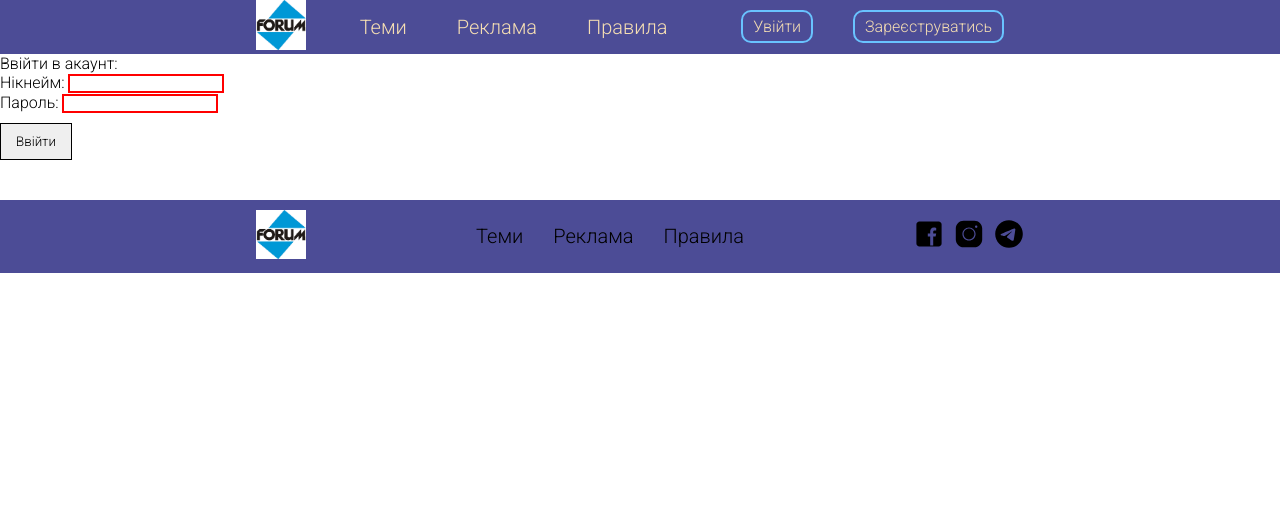
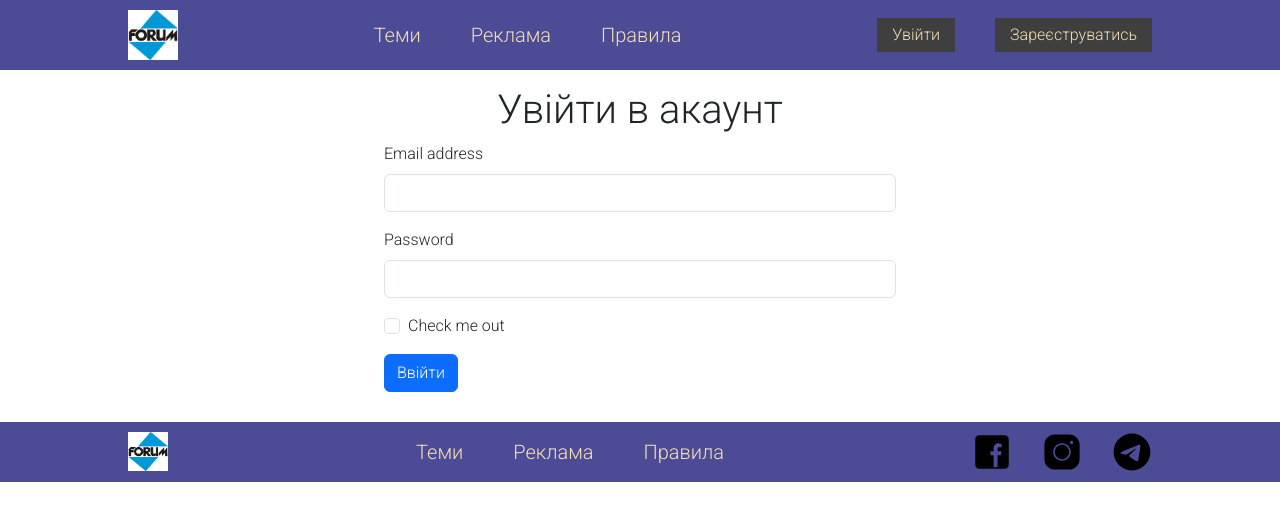
Before and after one commit to b7sj3o/forum_site, a Django app: page /forum_members/login_user in a window 1280 px wide. Shown: the top 521 px of the page. Run offline with Django 4.2, Linux system fonts and the light colour scheme; style sheets or scripts are compiled from the project's sources; some libraries are stand-ins or nearby versions.

Commit message:
some-changes-login-and-main

```diff
--- a/forum_dj/forum/forum_members/templates/forum_members/login.html
+++ b/forum_dj/forum/forum_members/templates/forum_members/login.html
@@ -8,32 +8,54 @@
 
 
 {% block content %}
-    <h1>Ввійти в акаунт:</h1>
+    <h1 class="text-center fw-medium mt-3 fs-1">Увійти в акаунт</h1>
+    {% if messages %}
+        {% for message in messages %}
 
+            <div class="container_login">
+                <div class="alert alert-warning" role="alert">
+                    {{ message }}
+                </div>
+                <form method="POST" action="">
+                    {% csrf_token %}
+                    <div class="mb-3">
+                    <label for="username" class="form-label">Email address</label>
+                    <input type="text" class="form-control" name="username" aria-describedby="emailHelp">
+                    </div>
+                    <div class="mb-3">
+                    <label for="password" class="form-label">Password</label>
+                    <input type="password" class="form-control" name="password">
+                    </div>
+                    <div class="mb-3 form-check">
+                    <input type="checkbox" class="form-check-input" id="exampleCheck1">
+                    <label class="form-check-label" for="exampleCheck1">Check me out</label>
+                    </div>
+                    <input type="submit" class="btn btn-primary" value="Ввійти">
+                </form>
+            </div>
+        {% endfor %}
 
-    {% if messages %}
-        <form method="POST" action="">
-            {% csrf_token %}
-            <label for="username">Нікнейм:</label>
-            <input type="text" id="username" name="username" required autocomplete="off">
-            <br>
-            <label for="password">Пароль:</label>
-            <input type="password" id="password" name="password" required autocomplete="off">
-            <br>
-            <input type="submit" value="Ввійти" class="submit-inp">
-        </form>
         <!-- тут форма, якщо є помилка -->
     {% else %}
-        <form method="POST" action="">
-            {% csrf_token %}
-            <label for="username">Нікнейм:</label>
-            <input type="text" id="username" name="username" required autocomplete="off">
-            <br>
-            <label for="password">Пароль:</label>
-            <input type="password" id="password" name="password" required autocomplete="off">
-            <br>
-            <input type="submit" value="Ввійти" class="submit-inp">
-        </form>
+        <div class="container_login">
+            <form method="POST" action="">
+                {% csrf_token %}
+                <div class="mb-3">
+                  <label for="username" class="form-label">Email address</label>
+                  <input type="text" class="form-control" name="username" aria-describedby="emailHelp">
+                </div>
+                <div class="mb-3">
+                  <label for="password" class="form-label">Password</label>
+                  <input type="password" class="form-control" name="password">
+                </div>
+                <div class="mb-3 form-check">
+                  <input type="checkbox" class="form-check-input" id="exampleCheck1">
+                  <label class="form-check-label" for="exampleCheck1">Check me out</label>
+                </div>
+                <input type="submit" class="btn btn-primary" value="Ввійти">
+            </form>
+        </div>
+
         <!-- тут початкова форма -->
     {% endif %}
 
--- a/forum_dj/forum/forum_members/views.py
+++ b/forum_dj/forum/forum_members/views.py
@@ -11,7 +11,7 @@ def login_user(request):
             login(request, user)
             return redirect('home')
         else:
-            messages.success(request, ('Сталася помилка, спробуйте знову'))
+            messages.success(request, ('Неправильний логін чи пароль. Спробуйте знову'))
             return redirect('login')
     else:
         return render(request, 'forum_members/login.html', {})
--- a/forum_dj/forum/forum_pages/static/forum_pages/css/base.scss
+++ b/forum_dj/forum/forum_pages/static/forum_pages/css/base.scss
@@ -20,6 +20,8 @@ ul,
 ol,
 li {
     list-style: none;
+    margin: 0;
+    padding: 0;
 }
 
 h1,
@@ -43,10 +45,18 @@ h6 {
     padding: 0 15px;
     box-sizing: content-box;
 }
+
+.container_login {
+    max-width: 40%;
+    margin: 0 auto;
+    padding: 0 15px;
+    box-sizing: content-box;
+}
+
 .header {
     background-color: $mainColor;
+    padding: 10px 0;
     .container {
-        width: 60%;
         display: flex;
         justify-content: space-between;
         flex-direction: row;
@@ -60,19 +70,14 @@ h6 {
     &__auth {
         display: flex;
         gap: 40px;
-        padding: 10px 20px;
-        cursor: pointer;
-        text-align: center;
-        text-decoration: none;
-        border-radius: 5px;
-        transition:
-            background-color 0.3s,
-            color 0.3s;
         a {
+            padding: 5px 15px;
             color: wheat;
-            padding: 5px 10px;
-            border: 2px solid rgb(105, 195, 255);
-            border-radius: 10px;
+            background-color: rgb(63, 63, 63);
+            transition: all 0.3s ease-in-out;
+            &:hover {
+                color: violet;
+            }
         }
     }
     &__links {
@@ -93,7 +98,6 @@ h6 {
     background-color: $mainColor;
     margin-top: 30px;
     .container {
-        width: 60%;
         display: flex;
         justify-content: space-between;
         flex-direction: row;
@@ -101,22 +105,22 @@ h6 {
     }
     &__logo {
         img {
-            width: 50px;
+            width: 40px;
         }
     }
     &__contactus {
         display: flex;
-        gap: 10px;
+        gap: 30px;
         img {
-            width: 30px;
-            height: 30px;
+            width: 40px;
+            height: 40px;
         }
     }
     &__links {
         display: flex;
-        gap: 30px;
+        gap: 50px;
         a {
-            color: black;
+            color: wheat;
             font-size: 20px;
             transition: all 0.5s ease;
             &:hover {
--- a/forum_dj/forum/forum_pages/templates/forum_pages/base.html
+++ b/forum_dj/forum/forum_pages/templates/forum_pages/base.html
@@ -9,6 +9,7 @@
     <link rel="preconnect" href="https://fonts.googleapis.com">
     <link rel="preconnect" href="https://fonts.gstatic.com" crossorigin>
     <link href="https://fonts.googleapis.com/css2?family=JetBrains+Mono&family=Roboto:wght@300;700;900&display=swap" rel="stylesheet">
+    <link href="https://cdn.jsdelivr.net/npm/bootstrap@5.3.2/dist/css/bootstrap.min.css" rel="stylesheet" integrity="sha384-T3c6CoIi6uLrA9TneNEoa7RxnatzjcDSCmG1MXxSR1GAsXEV/Dwwykc2MPK8M2HN" crossorigin="anonymous">
     <link rel="stylesheet" href="{% sass_src 'forum_pages/css/base.min.css' %}">
     <link rel="stylesheet" href="{% block style %}{% endblock %}">
 </head>
@@ -23,10 +24,17 @@
                 <a href="#">Реклама</a>
                 <a href="#">Правила</a>
             </nav>
-            <div class="header__auth">
-                <a href="{% url 'login' %}">Увійти</a>
-                <a href="#">Зареєструватись</a>
-            </div>
+            {% if user.is_authenticated %}
+                <div class="header__auth">
+                    <a href="{% url 'logout' %}">Вийти</a>
+                </div>
+            {% else %}
+                <div class="header__auth">
+                    <a href="{% url 'login' %}">Увійти</a>
+                    <a href="#">Зареєструватись</a>
+                </div>
+            {% endif %}
+
         </div>
     </header>
     {% block content %}{% endblock %}
```
Also changed, not shown: forum_dj/forum/forum_pages/static/forum_pages/css/base.min.css (+1 -1 lines), forum_dj/forum/forum_pages/static/forum_pages/css/index.scss (+9 -3 lines), forum_dj/forum/db.sqlite3, forum_dj/forum/forum_pages/static/forum_pages/css/index.min.css, forum_dj/forum/media/image_5.png (added), 2 other files.
